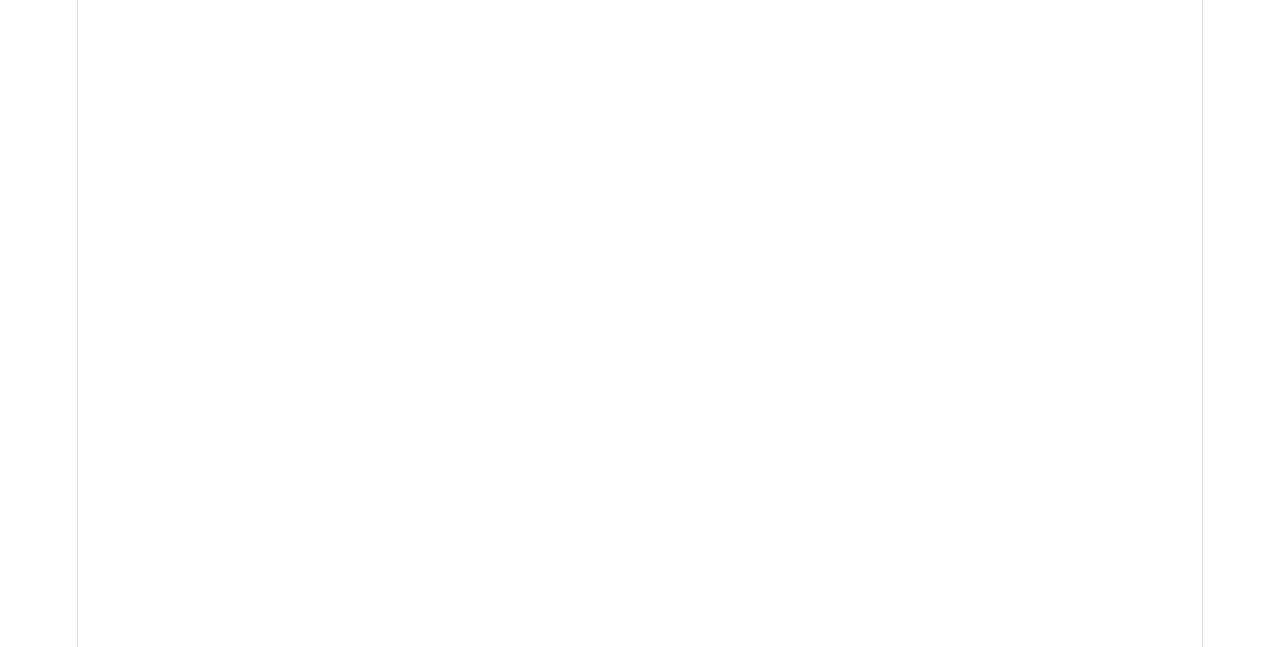
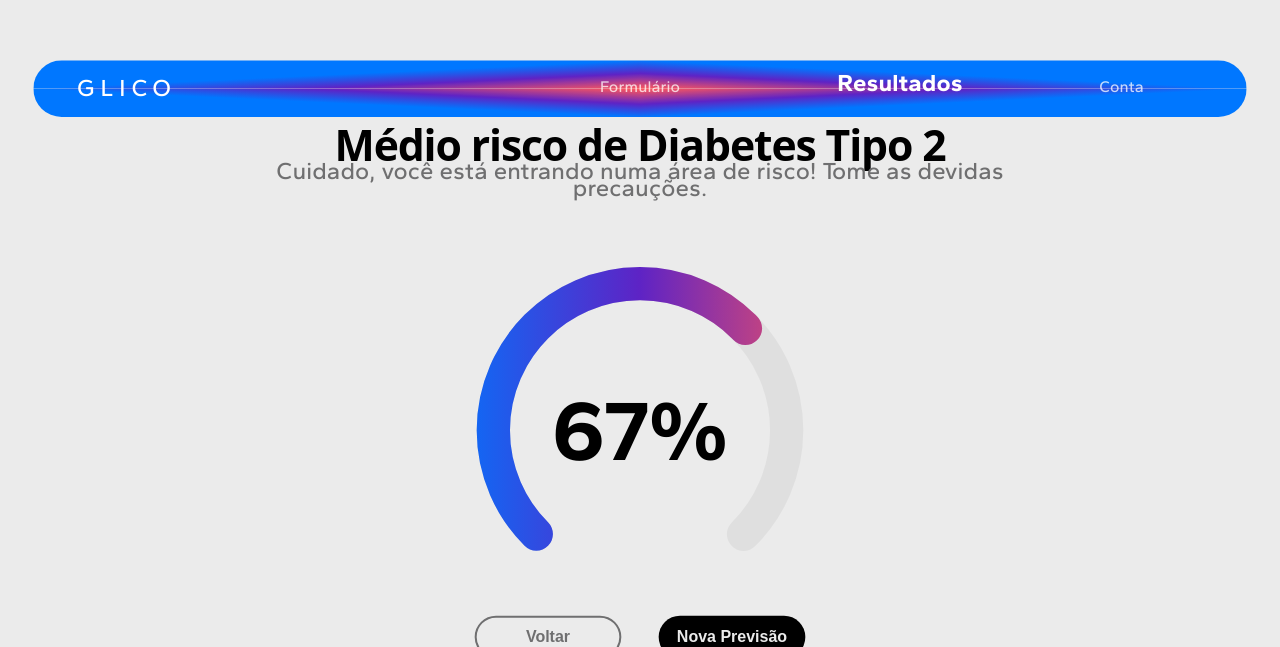
Before and after one commit to guivconB/glico, a React (Vite) app: page /resultados in a window 1280 px wide. Before the commit this address had no page. Shown: the part 153-800 px from the top of the page. Built offline with nearby package versions, Linux system fonts and the light colour scheme.

Commit message:
feat: Tela de Resultados da Previsão + Correção de Layout

```diff
--- a/src/App.jsx
+++ b/src/App.jsx
@@ -1,15 +1,17 @@
 import { BrowserRouter, Routes, Route } from 'react-router-dom';
 import IntroPage from './pages/introPage';
 import Dashboard from './pages/Dashboard';
-import Login from './pages/Login'; // <--- Importado a nova tela
+import Login from './pages/Login';
+import Resultados from './pages/Resultados';
 
 function App() {
   return (
     <BrowserRouter>
       <Routes>
         <Route path="/" element={<IntroPage />} />
-        <Route path="/login" element={<Login />} /> {/* <--- Nova Rota */}
+        <Route path="/login" element={<Login />} />
         <Route path="/dashboard" element={<Dashboard />} />
+        <Route path="/resultados" element={<Resultados />} />
       </Routes>
     </BrowserRouter>
   )
--- a/src/index.css
+++ b/src/index.css
@@ -55,11 +55,10 @@ body {
 }
 
 #root {
-  width: 1126px;
+  width: 100%;
   max-width: 100%;
   margin: 0 auto;
   text-align: center;
-  border-inline: 1px solid var(--border);
   min-height: 100svh;
   display: flex;
   flex-direction: column;
--- /dev/null
+++ b/src/pages/Resultados.css
@@ -0,0 +1,224 @@
+@import url('https://fonts.googleapis.com/css2?family=Gantari:wght@400;500;600;700&display=swap');
+
+/* Reset and Root Override */
+.resultados-page-wrapper {
+  position: fixed;
+  top: 0;
+  left: 0;
+  width: 100vw;
+  height: 100vh;
+  background-color: #EBEBEB;
+  font-family: 'Gantari', sans-serif;
+  z-index: 9999;
+  overflow: hidden;
+  margin: 0;
+  padding: 0;
+  display: flex;
+  justify-content: center;
+  align-items: flex-start;
+}
+
+.resultados-container {
+  width: 1920px;
+  height: 1080px;
+  position: relative;
+  flex-shrink: 0;
+}
+
+/* Header */
+.header-bar {
+  width: 1820px;
+  height: 85px;
+  left: 50px;
+  top: 50px;
+  position: absolute;
+  background:
+    linear-gradient(to bottom right, rgba(255, 84, 87, 0.98) 0%, #5E23C5 27%, #0077FF 50%) bottom right / 50% 50% no-repeat,
+    linear-gradient(to bottom left, rgba(255, 84, 87, 0.98) 0%, #5E23C5 27%, #0077FF 50%) bottom left / 50% 50% no-repeat,
+    linear-gradient(to top left, rgba(255, 84, 87, 0.98) 0%, #5E23C5 27%, #0077FF 50%) top left / 50% 50% no-repeat,
+    linear-gradient(to top right, rgba(255, 84, 87, 0.98) 0%, #5E23C5 27%, #0077FF 50%) top right / 50% 50% no-repeat;
+  border-radius: 42.5px;
+}
+
+/* Logo Area: Following the snippet's background color but image's text color */
+.logo-area {
+  width: 197px;
+  height: 37px;
+  left: 92px;
+  top: 74px;
+  position: absolute;
+  /* Note: In the image it looks like white text, but the snippet had #EBEBEB background.
+     If we use #EBEBEB background, white text won't show.
+     Looking at the image, GLICO is white. So we should probably keep the background
+     part of the gradient or use a very subtle transparent background.
+     However, to match the snippet precisely: */
+  background: transparent; /* Changed to transparent to let white text pop on gradient */
+}
+
+.logo-text {
+  font-size: 36px;
+  font-weight: 500;
+  letter-spacing: 0.25em;
+  color: #FFFFFF;
+  text-transform: uppercase;
+  line-height: 1;
+}
+
+.nav-item-form {
+  left: 900px;
+  top: 76px;
+  position: absolute;
+  text-align: center;
+  color: rgba(255, 255, 255, 0.75);
+  font-size: 24px;
+  font-weight: 500;
+}
+
+.nav-item-results {
+  left: 1256px;
+  top: 71px;
+  position: absolute;
+  text-align: center;
+  color: white;
+  font-size: 36px;
+  font-weight: 700;
+}
+
+.nav-item-account {
+  left: 1649px;
+  top: 76px;
+  position: absolute;
+  text-align: center;
+  color: rgba(255, 255, 255, 0.75);
+  font-size: 24px;
+  font-weight: 500;
+}
+
+/* Titles */
+.title-wrapper {
+  width: 100%;
+  top: 164px;
+  position: absolute;
+  display: flex;
+  flex-direction: column;
+  align-items: center;
+}
+
+.main-title {
+  color: black;
+  font-size: 64px;
+  font-weight: 600;
+  margin: 0;
+  text-align: center;
+}
+
+.subtitle {
+  margin-top: 13px;
+  color: #6F6F70;
+  font-size: 36px;
+  font-weight: 500;
+  text-align: center;
+  max-width: 1288px;
+}
+
+/* Progress Gauge (C-Shape Arc) */
+.gauge-container {
+  width: 550.68px;
+  height: 550.68px;
+  left: 685px; /* Adjusted to center properly */
+  top: 330px;
+  position: absolute;
+  display: flex;
+  justify-content: center;
+  align-items: center;
+}
+
+.gauge-svg {
+  transform: rotate(135deg); /* Start from bottom-left-ish to create the gap at bottom-right */
+}
+
+.gauge-bg {
+  fill: none;
+  stroke: rgba(0, 0, 0, 0.05);
+  stroke-width: 50;
+  stroke-linecap: round;
+}
+
+.gauge-progress {
+  fill: none;
+  stroke-width: 50;
+  stroke-linecap: round;
+  transition: stroke-dashoffset 1s ease-out;
+}
+
+.percentage-display {
+  position: absolute;
+  color: black;
+  font-size: 128px;
+  font-weight: 700;
+}
+
+/* Buttons */
+.button-row {
+  width: 100%;
+  top: 883px;
+  position: absolute;
+  display: flex;
+  justify-content: center;
+  gap: 56px;
+}
+
+.btn-base {
+  width: 220px;
+  height: 64px;
+  border-radius: 300px;
+  display: flex;
+  justify-content: center;
+  align-items: center;
+  font-size: 24px;
+  font-weight: 700;
+  cursor: pointer;
+  border: none;
+  transition: transform 0.1s ease;
+}
+
+.btn-base:active {
+  transform: scale(0.98);
+}
+
+.btn-primary {
+  background: black;
+  color: #EBEBEB;
+}
+
+.btn-secondary {
+  background: transparent;
+  border: 3px #6F6F70 solid;
+  color: #6F6F70;
+}
+
+/* Disclaimer & Footer */
+.disclaimer-text {
+  width: 1820px;
+  left: 50px;
+  top: 969px;
+  position: absolute;
+  color: black;
+  font-size: 24px;
+  font-weight: 400;
+  line-height: 1.2;
+}
+
+.disclaimer-bold {
+  font-weight: 600;
+}
+
+.footer-copy {
+  width: 100%;
+  top: 1034px;
+  position: absolute;
+  text-align: center;
+  color: black;
+  font-size: 24px;
+  font-weight: 400;
+}
--- /dev/null
+++ b/src/pages/Resultados.jsx
@@ -0,0 +1,103 @@
+import React, { useEffect, useState } from 'react';
+import { useNavigate } from 'react-router-dom';
+import './Resultados.css';
+
+export default function Resultados() {
+  const navigate = useNavigate();
+  const [scale, setScale] = useState(1);
+
+  // Gauge calculations
+  const percentage = 67;
+  const radius = 220;
+  const circumference = 2 * Math.PI * radius;
+  // We want a "C" shape, so let's say the full gauge is 75% of a circle
+  const gaugeLength = circumference * 0.75;
+  const progressOffset = gaugeLength - (percentage / 100) * gaugeLength;
+
+  useEffect(() => {
+    const handleResize = () => {
+      const newScale = window.innerWidth / 1920;
+      setScale(newScale);
+    };
+
+    window.addEventListener('resize', handleResize);
+    handleResize();
+
+    return () => window.removeEventListener('resize', handleResize);
+  }, []);
+
+  return (
+    <div className="resultados-page-wrapper">
+      <div className="resultados-container" style={{ transform: `scale(${scale})` }}>
+        {/* Header Bar */}
+        <div className="header-bar" />
+
+        <div className="logo-area">
+          <span className="logo-text">GLICO</span>
+        </div>
+
+        <div className="nav-item-form">Formulário</div>
+        <div className="nav-item-results">Resultados</div>
+        <div className="nav-item-account">Conta</div>
+
+        {/* Titles */}
+        <div className="title-wrapper">
+          <h1 className="main-title">Médio risco de Diabetes Tipo 2</h1>
+          <p className="subtitle">
+            Cuidado, você está entrando numa área de risco! Tome as devidas precauções.
+          </p>
+        </div>
+
+        {/* Circular Progress (C-Shape Gauge) */}
+        <div className="gauge-container">
+          <svg className="gauge-svg" width="550" height="550" viewBox="0 0 550 550">
+            <defs>
+              <linearGradient id="gaugeGradient" x1="0%" y1="0%" x2="100%" y2="100%">
+                <stop offset="0%" stopColor="rgba(255, 84, 87, 0.98)" />
+                <stop offset="50%" stopColor="#5E23C5" />
+                <stop offset="100%" stopColor="#0077FF" />
+              </linearGradient>
+            </defs>
+            {/* Background Arc */}
+            <circle
+              className="gauge-bg"
+              cx="275"
+              cy="275"
+              r={radius}
+              strokeDasharray={`${gaugeLength} ${circumference}`}
+            />
+            {/* Progress Arc */}
+            <circle
+              className="gauge-progress"
+              cx="275"
+              cy="275"
+              r={radius}
+              stroke="url(#gaugeGradient)"
+              strokeDasharray={`${gaugeLength} ${circumference}`}
+              strokeDashoffset={progressOffset}
+            />
+          </svg>
+          <span className="percentage-display">{percentage}%</span>
+        </div>
+
+        {/* Action Buttons */}
+        <div className="button-row">
+          <button className="btn-base btn-secondary" onClick={() => navigate(-1)}>
+            Voltar
+          </button>
+          <button className="btn-base btn-primary" onClick={() => navigate('/dashboard')}>
+            Nova Previsão
+          </button>
+        </div>
+
+        {/* Disclaimer */}
+        <div className="disclaimer-text">
+          <span className="disclaimer-bold">LEMBRE-SE:</span> Essa previsão é feita através de uma máquina treinada com dados reais relacionados ao tema, então deve servir apenas como referência. Lembre-se de se consultar com um profissional da saúde para obter respostas definitivas.
+        </div>
+
+        {/* Footer */}
+        <div className="footer-copy">2026 © Grupo 2</div>
+      </div>
+    </div>
+  );
+}
```
Also changed, not shown: 1 other file (tests, documents, lock files or other folders).
